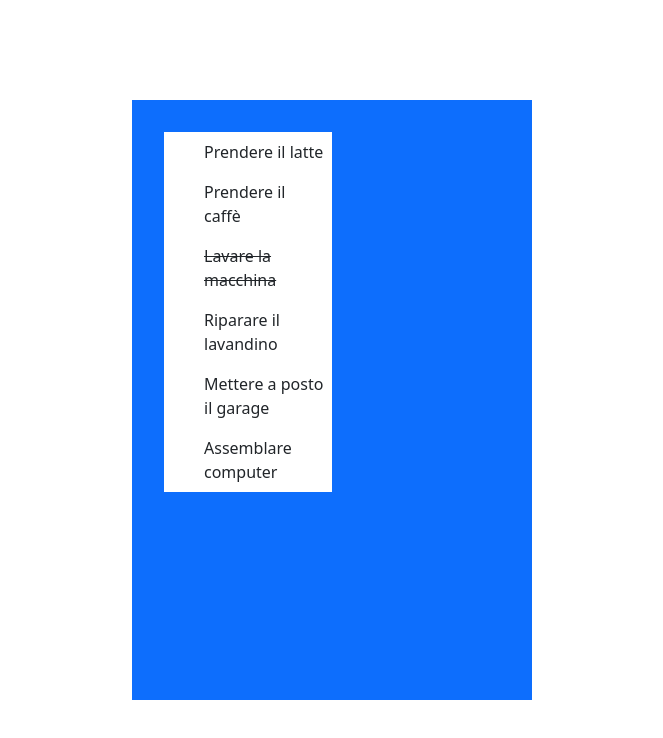
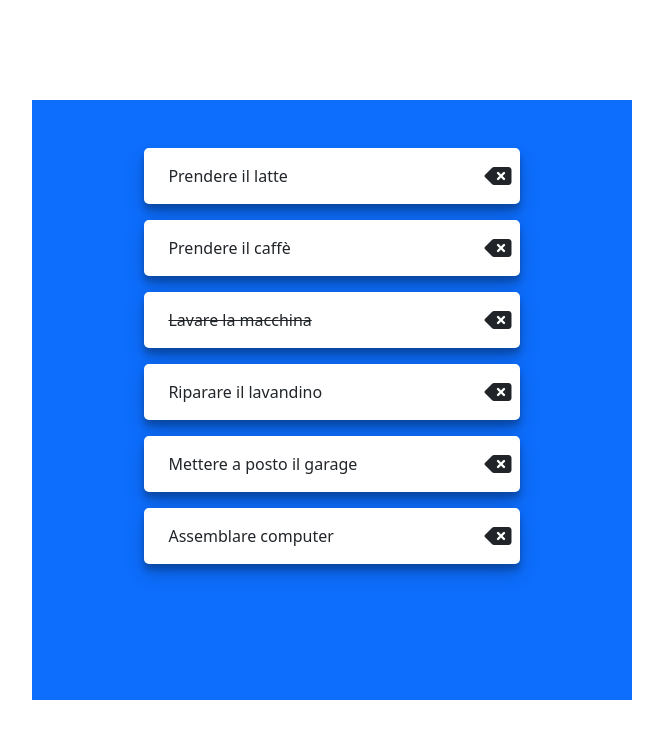
Before and after one commit to emanuelefarelli/vue-todolist, a plain HTML site: page index.html in a window 1280 px wide. Shown: the whole page, without its empty margins (308-971 px from the left). Drawn offline with nearby package versions, Linux system fonts and the light colour scheme.

Commit message:
reached milestone 2

```diff
--- a/index.html
+++ b/index.html
@@ -21,13 +21,14 @@
     <div id="app">
         <main class="bg-primary">
             <ul>
-                <li v-for="item in list">
-                    <div v-if="item.done" class="text-decoration-line-through">
+                <li class="d-flex justify-content-between align-items-center" v-for="(item,index) in list">
+                    <div v-if="item.done" class="text-decoration-line-through"  @click="toDoDone(index)">
                         {{ item.text }}
                     </div>
-                    <div v-else>
+                    <div v-else  @click="toDoDone(index)">
                         {{ item.text }}
                     </div>
+                    <i class="fa-sharp fa-solid fa-delete-left" @click = "deleteItem(index)"></i>
                 </li>
             </ul>
         </main>
--- a/script.js
+++ b/script.js
@@ -30,8 +30,14 @@ createApp({
         },
       ]
     }
+  },
+  methods: {
+    toDoDone(elementIndex){
+      this.list[elementIndex].done = !this.list[elementIndex].done;
+    },
+
+    deleteItem(elementIndex){
+      this.list.splice(elementIndex, 1);
+    }
   }
-  // methods: {
-
-  // }
 }).mount('#app');
--- a/style.css
+++ b/style.css
@@ -6,16 +6,40 @@
 
 ul{
     list-style-type: none;
-    width: 50%;
-    background-color: white;
+    width: 70%;
+    margin: 0 auto;
+    padding: 0;
 }
 
 li{
     padding: 0.5rem;
+    margin: 1rem 0;
+    background-color: white;
+    border-radius: 5px;
+    box-shadow: rgba(0, 0, 0, 0.19) 0px 10px 20px, rgba(0, 0, 0, 0.23) 0px 6px 6px;
+}
+
+li>i{
+    font-size: 1.5rem;
+}
+
+li>div{
+    padding: 0.5rem 1rem;
+}
+
+li>div:hover{
+    box-shadow: rgba(50, 50, 93, 0.25) 0px 30px 60px -12px inset, rgba(0, 0, 0, 0.3) 0px 18px 36px -18px inset;
+    border-radius: 5px;
+    cursor: pointer;
+}
+
+li>div:active{
+    /* color: white; */
+    box-shadow: rgba(2, 2, 2, 0.411) 0px 30px 60px -12px inset, rgba(0, 0, 0, 0.425) 0px 18px 36px -18px inset;
 }
 
 main{
-    max-width: 400px;
+    max-width: 600px;
     height: 600px;
     margin: 0 auto;
     margin-top: calc((100vh - 600px) / 2);
```
